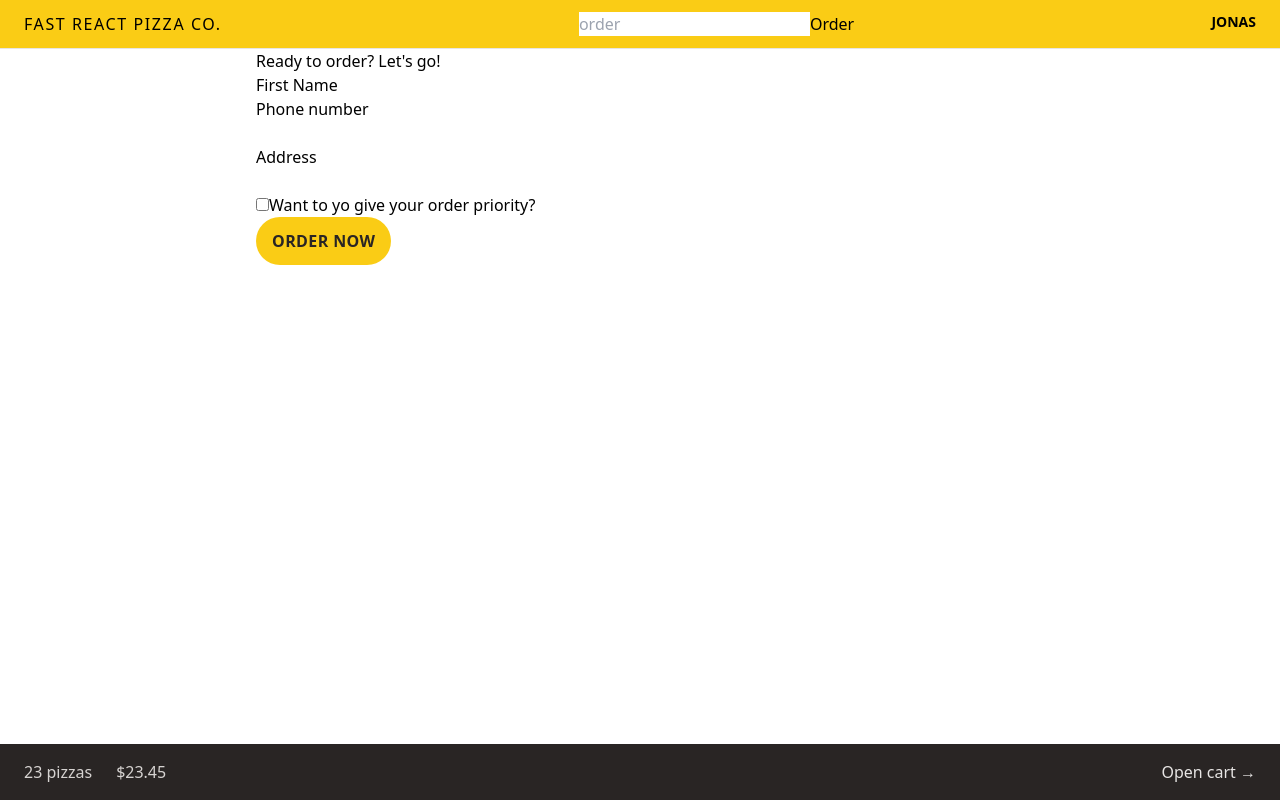
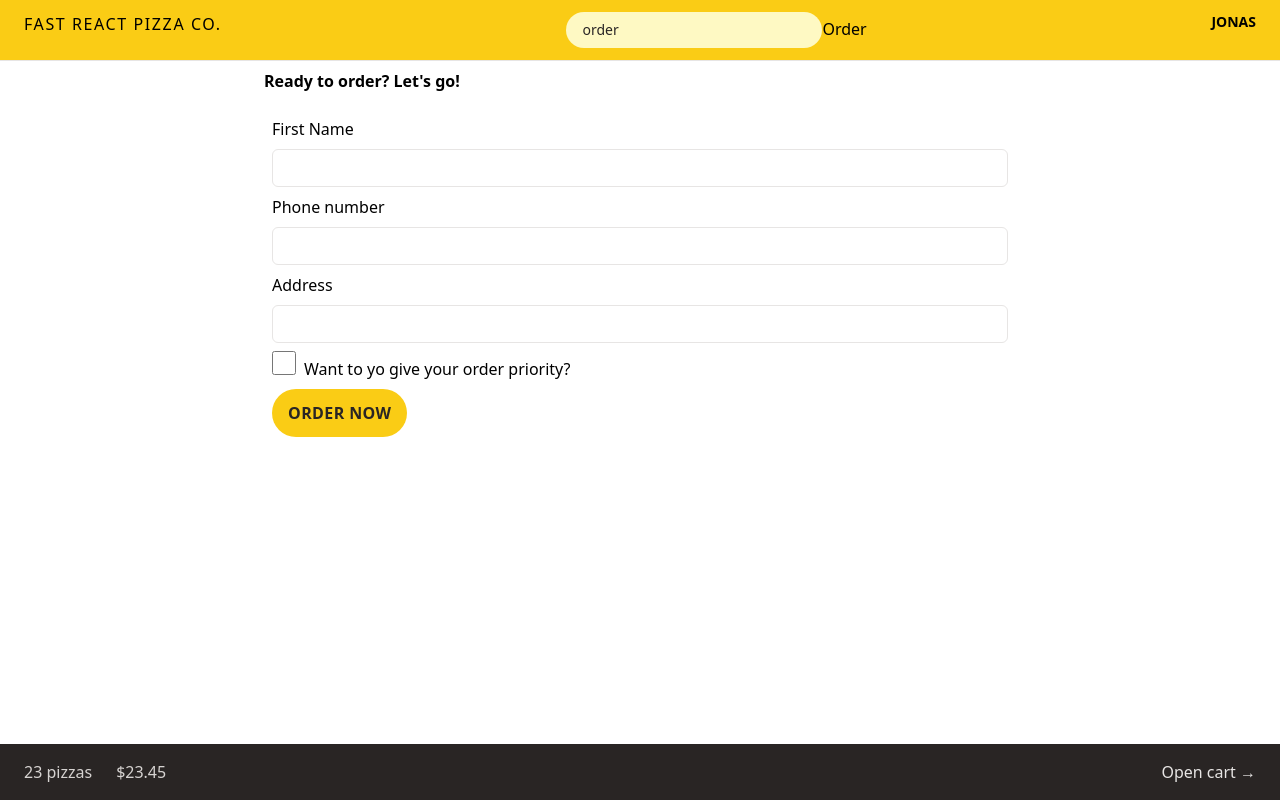
Before and after one commit to amirtbi/react-pizza, a React (Vite) app: page /order/new in a window 1280 px wide. Built offline with nearby package versions, Linux system fonts and the light colour scheme.

Commit message:
define styles

```diff
--- a/prettier.config.cjs
+++ b/prettier.config.cjs
@@ -2,5 +2,4 @@
     // eslint-disable-next-line no-undef
     plugins: [require("prettier-plugin-tailwindcss")],
     tailwindConfig: "./tailwind.config.js",
-    singleQoute:true,
   }
--- a/src/faetures/order/CreateOrder.tsx
+++ b/src/faetures/order/CreateOrder.tsx
@@ -48,32 +48,35 @@ function CreateOrder() {
   const cart: ICart[] = fakeCart;
 
   return (
-    <div>
-      <h2>Ready to order? Let's go!</h2>
+    <div >
+      <h2 className="p-2 font-semibold">Ready to order? Let's go!</h2>
 
-      <Form method="POST">
-        <div>
+      <Form method="POST" className="p-4">
+        <div className="mb-2">
           <label>First Name</label>
-          <input type="text" name="customer" required />
+          <div className="mt-2">
+          <input className=" transition-all duration-300 rounded-md border py-2 text-sm border-stone-200 px-4 placeholder:text-stone-400 outline-none focus:outline-none w-full focus:ring focus:ring-yellow-400" type="text" name="customer" required />
+          </div>
         </div>
 
-        <div>
+        <div className="mb-2">
           <label>Phone number</label>
-          <div>
-            <input type="tel" name="phone" required />
+          <div className="mt-2">
+            <input className=" transition-all duration-300 rounded-md border py-2 text-sm border-stone-200 px-4 placeholder:text-stone-400 outline-none focus:outline-none w-full focus:ring focus:ring-yellow-400" type="tel" name="phone" required />
           </div>
           <small>{formError?.phone && formError.phone} </small>
         </div>
 
-        <div>
+        <div className="mb-2">
           <label>Address</label>
-          <div>
-            <input type="text" name="address" required />
+          <div className="mt-2">
+            <input  type="text" className=" transition-all duration-300 rounded-md border py-2 text-sm border-stone-200 px-4 placeholder:text-stone-400 outline-none focus:outline-none w-full focus:ring focus:ring-yellow-400" name="address" required />
           </div>
         </div>
 
-        <div>
+        <div className="mb-2">
           <input
+          className="mr-2 accent-yellow-400 h-6 w-6 focus:outline-none focus:ring focus:ring-offset-2 transition-all duration-300 focus:ring-yellow-400"
             type="checkbox"
             name="priority"
             id="priority"
@@ -98,7 +101,6 @@ function CreateOrder() {
 }
 
 export async function action({ request }) {
-  debugger;
   const formData = await request.formData();
   const data = Object.fromEntries(formData);
   const order: IOrder = {
--- a/src/faetures/order/SearchOrder.tsx
+++ b/src/faetures/order/SearchOrder.tsx
@@ -15,7 +15,8 @@ export function SearchOrder(){
     }
     return <>
         <form onSubmit={handleSubmit}>
-            <input placeholder="order" value={query} onChange={(e)=>setQuery(e.target.value)}/>
+            <input className="rounded-full px-4 py-2 bg-yellow-100 text-sm placeholder:text-stone-800 sm:focus:ring-yellow-600
+             sm:focus:ring-opacity-50 focus:outline-none sm:focus:ring w-28 sm:w-64 sm:focus:w-72 transition-all duration-75"  placeholder="order" value={query} onChange={(e)=>setQuery(e.target.value)}/>
             <button>Order</button>
         </form>
     </>
```
